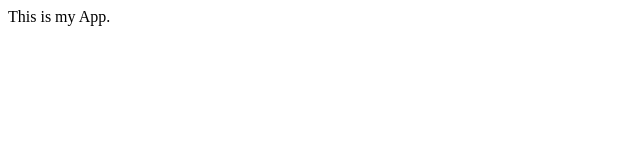
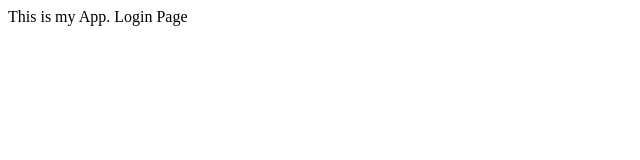
Before and after one commit to Purpledevil27/myappsample, a plain HTML site: page index.html in a window 1280 px wide. Shown: the full height of the page, 0-640 px from the left. Drawn offline with Linux system fonts and the light colour scheme.

Commit message:
login form

```diff
--- a/index.html
+++ b/index.html
@@ -7,6 +7,6 @@
     <title>My App!</title>
   </head>
   <body>
-    This is my App.
+    This is my App. Login Page
   </body>
 </html>
```
Also changed, not shown: login.html (added).
